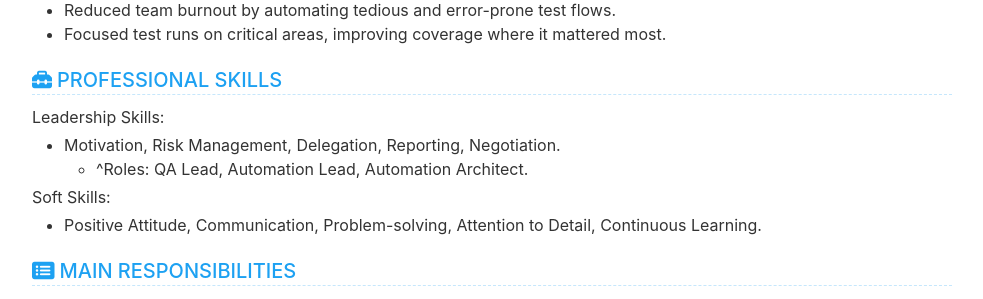
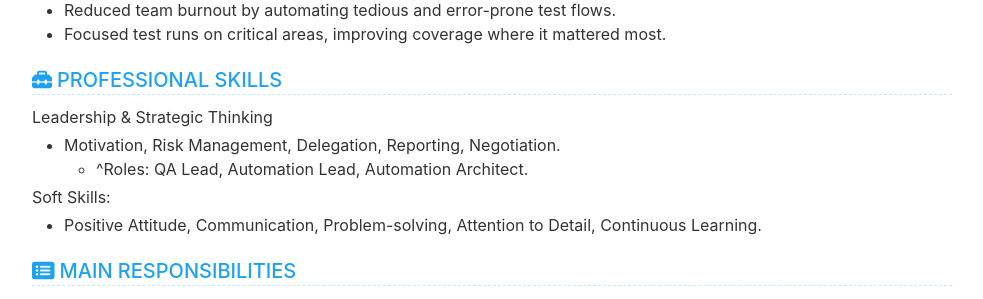
Before and after one commit to cvera08/full-resume, a Jekyll site: the page built from index.html, in a window 1280 px wide and 900 px high, scrolled down 1113 px. Shown: the part 153-452 px from the top of the window, without its empty margins (148-1131 px from the left). Built offline with Jekyll 4.4.1, drawn with Linux system fonts in a browser that asks for light colours.

Commit message:
feat: professional skills change - title first paragraph

```diff
--- a/_data/data.yml
+++ b/_data/data.yml
@@ -83,7 +83,7 @@ skill:
   order: 5
   title: PROFESSIONAL SKILLS
   description: |
-    Leadership Skills:
+    Leadership & Strategic Thinking
     - Motivation, Risk Management, Delegation, Reporting, Negotiation.
       - ^Roles: QA Lead, Automation Lead, Automation Architect.
 
```
